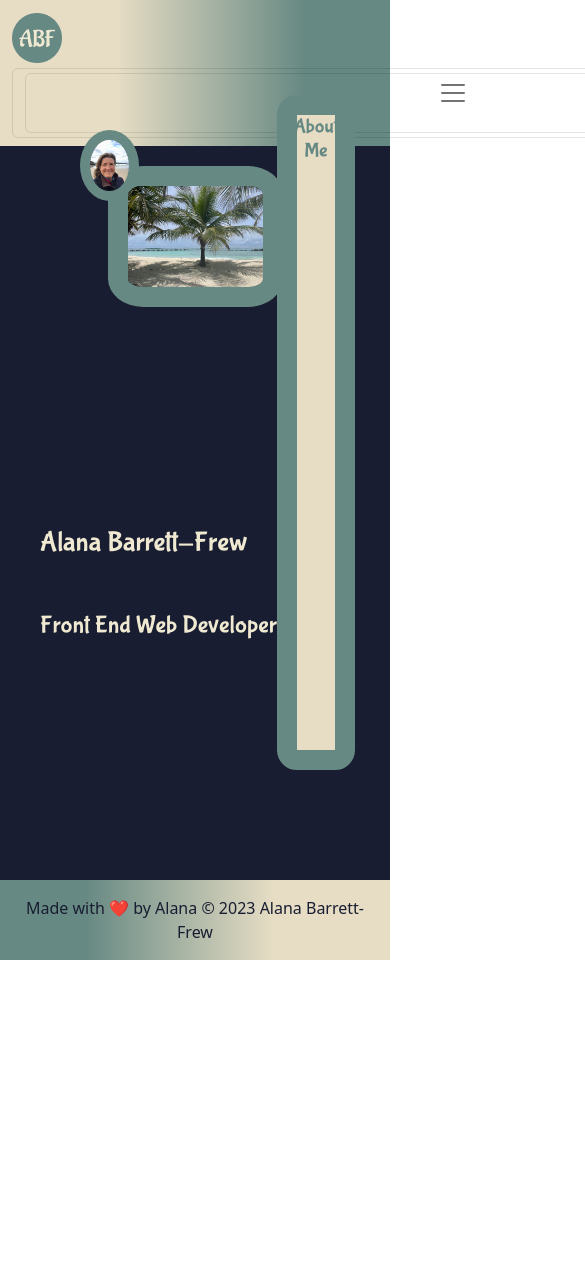
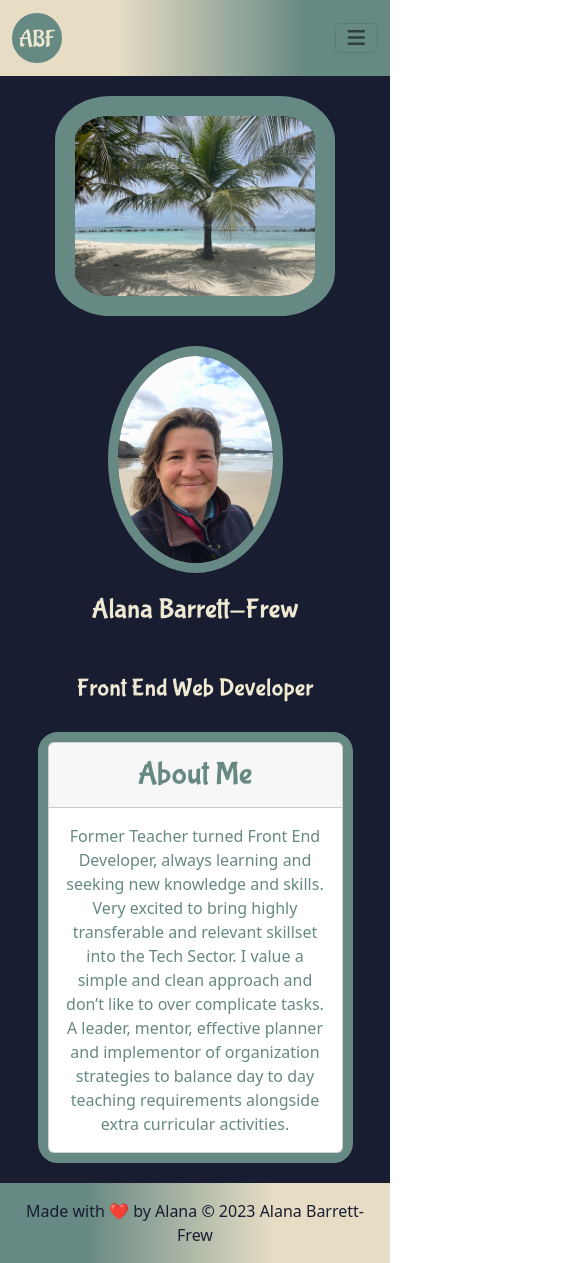
Before and after one commit to AlanaBF/Alana-Portfolio, a React (Vite) app: page /#/ in a window 390 px wide. Shown: the top 1263 px of the page, 585 px wide, since content can reach past the window. Before the commit the page ends 960 px from the top, so only its background shows below. Built offline with nearby package versions, Linux system fonts and the light colour scheme.

Commit message:
homepage mobile responsive

```diff
--- a/src/components/About/index.jsx
+++ b/src/components/About/index.jsx
@@ -1,11 +1,24 @@
 import React from "react";
+import Card from "react-bootstrap/Card";
 
 function About() {
   return (
-    <div>
-      <div className="aboutMe">
-        <h5>About Me</h5>
-      </div>
+    <div className="aboutMeCard">
+      <Card>
+        <Card.Header className="aboutMeHeader">About Me</Card.Header>
+        <Card.Body>
+          <Card.Text className="aboutMeText">
+            Former Teacher turned Front End Developer, always learning and
+            seeking new knowledge and skills. Very excited to bring highly
+            transferable and relevant skillset into the Tech Sector. I value a
+            simple and clean approach and don’t like to over complicate tasks. A
+            leader, mentor, effective planner and implementor of organization
+            strategies to balance day to day teaching requirements alongside
+            extra curricular activities.
+          </Card.Text>
+
+        </Card.Body>
+      </Card>
     </div>
   );
 }
--- a/src/components/Header/index.jsx
+++ b/src/components/Header/index.jsx
@@ -10,7 +10,7 @@ function Header() {
     <Navbar
       collapseOnSelect
       expand="lg"
-      className="navbar navigation navbar-expand-md bg-light justify-content-md-center justify-content-start"
+      className="navbar navigation navbar-expand-lg bg-light justify-content-md-center justify-content-start"
     >
       <Container>
         <LinkContainer to="/">
@@ -19,15 +19,8 @@ function Header() {
           </Navbar.Brand>
         </LinkContainer>
 
-        <Navbar.Toggle aria-controls="responsive-navbar-nav">
-          <button
-            className="navbar-toggler ml-1"
-            type="button"
-            data-toggle="collapse"
-            data-target="#collapsingNavbar2"
-          >
-            <span className="navbar-toggler-icon"></span>
-          </button>
+        <Navbar.Toggle aria-controls="basic-navbar-nav">
+        <i class="fa-solid fa-bars"></i>
         </Navbar.Toggle>
 
         <Navbar.Collapse className="navbar-collapse collapse justify-content-between align-items-center w-100">
@@ -56,13 +49,9 @@ function Header() {
               <a href="https://twitter.com/AlanaBF81">
                 <i className="fa navbarIcons fa-twitter"></i>
               </a>
-
-
               <a href="https://github.com/AlanaBF">
                 <i className="fa navbarIcons fa-github"></i>
               </a>{" "}
-
-
               <a href="https://www.linkedin.com/in/alanabarrettfrew/">
                 <i className="fa navbarIcons fa-linkedin"></i>
               </a>
--- a/src/index.css
+++ b/src/index.css
@@ -55,16 +55,20 @@ nav a:hover {
 .navIcons {
   display: flex;
   justify-content: space-around;
+  align-items: center;
+  text-decoration: none !important;
 }
 
 .navbarIcons {
   font-size: 2rem !important;
   color: #f0e9d2;
   padding: 10px;
+
 }
 
 .navigation {
   width: 100%;
+  height: 100%;
   font-family: "Open Sans", sans-serif;
   background: rgb(230, 221, 196);
   background: linear-gradient(
@@ -129,21 +133,243 @@ nav a:hover {
   font-size: 1.25em;
 }
 
-.aboutMe {
-  display: flex;
-  height: 80%;
-  width: 20%;
+.aboutMeCard {
   background-color: #e6ddc4;
   color: #678983;
+  text-align: center;
+  border: #678983 solid 10px !important;
+  border-radius: 20px;
+  width: 90%;
+}
+
+.aboutMePosition {
+  display: flex;
+  width: auto;
   position: absolute;
-  right: 35px;
-  top: 95px;
-  text-align: center;
-  justify-content: center;
-  font-size: 2em;
-  border: #678983 solid 20px;
-  border-radius: 20px;
+  top: 15%;
+  left: 77%;
+  flex-wrap: wrap;
 }
+
+.aboutMeHeader {
+  font-size: 3em;
+  font-family: "Bubblegum Sans", cursive;
+}
+
+.aboutMeText {
+  font-size: 1em;
+}
+
+@media screen and (max-width: 1200px) {
+  .aboutMePosition {
+    display: flex;
+    width: 100%;
+    justify-content: center;
+    position: relative;
+    left: 0%;
+    top: 75px;
+  }
+
+  .profilePic {
+    display: flex;
+    width: 20%;
+    border-radius: 50%;
+    border: solid #678983 10px;
+    margin-top: 30px;
+    position: absolute;
+    left: 80px;
+    top: 100px;
+  }
+
+  .image-home {
+    border: #678983 solid 20px;
+    border-radius: 20%;
+    display: flex;
+    margin-left: 40%;
+    width: 50%;
+  }
+
+  .home-title {
+    position: absolute;
+    top: 45%;
+    text-align: left;
+    margin-left: 5%;
+  }
+
+  .home-subtitle {
+    position: absolute;
+    top: 50%;
+    margin-left: 5%;
+    text-align: left;
+    font-size: 1.25em;
+  }
+}
+
+@media screen and (max-width: 900px) {
+  .aboutMePosition {
+    display: flex;
+    width: 100%;
+    justify-content: center;
+    position: relative;
+    left: 0%;
+    top: 70px;
+  }
+
+  .profilePic {
+    display: flex;
+    width: 25%;
+    border-radius: 50%;
+    border: solid #678983 10px;
+    margin-top: 30px;
+    position: absolute;
+    left: 60px;
+    top: 100px;
+  }
+
+  .aboutMeHeader {
+    font-size: 2em;
+    font-family: "Bubblegum Sans", cursive;
+  }
+
+  .image-home {
+    border: #678983 solid 20px;
+    border-radius: 20%;
+    display: flex;
+    margin-left: 40%;
+    margin-top: 5%;
+    width: 55%;
+  }
+
+  .home-title {
+    position: absolute;
+    top: 40%;
+    margin-left: 0;
+    text-align: left;
+  }
+
+  .home-subtitle {
+    position: absolute;
+    top: 45%;
+    margin-left: 0;
+    text-align: left;
+    font-size: 1.25em;
+  }
+}
+
+@media screen and (max-width: 650px) {
+  .page-background-home {
+    background-color: #181d31;
+    width: 100%;
+    background-position: center center;
+    border: #181d31 solid 20px;
+    height: 100%;
+    background-repeat: no-repeat;
+  }
+
+  .aboutMePosition {
+    display: flex;
+    width: 100%;
+    justify-content: center;
+    position: relative;
+    left: 0;
+    top: -150px;
+  }
+
+  .profilePic {
+    display: flex;
+    width: 30%;
+    border-radius: 50%;
+    border: solid #678983 10px;
+    position: relative;
+    top: 0;
+  }
+
+  .aboutMeHeader {
+    font-size: 2em;
+    font-family: "Bubblegum Sans", cursive;
+  }
+
+  .image-home {
+    border: #678983 solid 20px;
+    border-radius: 20%;
+    display: flex;
+    margin-left: 10%;
+    margin-top: 0%;
+    width: 80%;
+  }
+
+  .home-title {
+    position: relative;
+    top: -120px;
+    text-align: right;
+  }
+
+  .home-subtitle {
+    position: relative;
+    top: -180px;
+    text-align: right;
+    font-size: 1.25em;
+  }
+}
+
+@media screen and (max-width: 520px) {
+  .page-background-home {
+    background-color: #181d31;
+    width: 100%;
+    background-position: center center;
+    border: #181d31 solid 20px;
+    height: 100%;
+    background-repeat: no-repeat;
+  }
+
+  .aboutMePosition {
+    display: flex;
+    width: 100%;
+    justify-content: center;
+    position: relative;
+    left: 0;
+    top: 0;
+  }
+
+  .profilePic {
+    display: flex;
+
+    width: 50%;
+    border-radius: 50%;
+    border: solid #678983 10px;
+    position: relative;
+    top: 0;
+    left: 25%;
+    right: 25%;
+  }
+
+  .aboutMeHeader {
+    font-size: 2em;
+    font-family: "Bubblegum Sans", cursive;
+  }
+
+  .image-home {
+    border: #678983 solid 20px;
+    border-radius: 20%;
+    display: flex;
+    margin: auto;
+    width: 80%;
+  }
+
+  .home-title {
+    position: relative;
+    top: 0;
+    text-align: center;
+  }
+
+  .home-subtitle {
+    position: relative;
+    top: 0;
+    text-align: center;
+    font-size: 1.25em;
+  }
+}
+
 /* Contact Page  and Component */
 
 .formlabel {
@@ -269,7 +495,7 @@ span {
 }
 
 .gallery-card {
-  width: 45%;
+  width: 550px;
   background: #f0e9d2;
   border: 1rem solid #678983 !important;
   margin: 1%;
@@ -307,9 +533,9 @@ span {
 }
 
 .galleryCard {
-  display: flex;
-  flex-wrap: wrap;
-  justify-content: space-around;
+  display: flex !important;
+  flex-wrap: wrap !important;
+  justify-content: space-around !important;
 }
 
 /* Blog Page */
@@ -437,7 +663,6 @@ span {
   width: 200%;
 }
 
-
 @media screen and (max-width: 767px) {
   .notfound-page-content {
     flex-direction: column;
@@ -458,3 +683,19 @@ span {
     width: 100%;
   }
 }
+
+/* Freelance Page */
+
+.pageUnderConstruction {
+  display: flex;
+  text-align: center;
+  justify-content: center;
+  align-items: center;
+  margin: auto;
+  color: #678983;
+  background-color: #e6ddc4;
+  padding: 50px;
+  margin: 50px 400px 100px 400px;
+  border-radius: 50px;
+  border: #678983 solid 20px;
+}
--- a/src/pages/Blog/index.jsx
+++ b/src/pages/Blog/index.jsx
@@ -17,6 +17,9 @@ function Blog() {
           Web Developer
         </p>
       </div>
+      <div>
+        <h2 className="pageUnderConstruction">Page under construction</h2>
+      </div>
 
       <BlogPost />
     </div>
--- a/src/pages/Freelance/index.jsx
+++ b/src/pages/Freelance/index.jsx
@@ -4,6 +4,7 @@ function Freelance() {
   return (
     <div className="page-background">
       <h1>Freelance Work</h1>
+      <h2 className="pageUnderConstruction">* Page under construction *</h2>
     </div>
   );
 }
--- a/src/pages/Home/index.jsx
+++ b/src/pages/Home/index.jsx
@@ -4,7 +4,7 @@ import palmtree from "../../assets/palm-tree.jpeg";
 import About from "../../components/About";
 function Home() {
   return (
-    <div className="page-background-home">
+    <div className="page-background-home" >
       <img className="image-home" src={palmtree} alt=""></img>
       <div>
         <div>
@@ -16,9 +16,9 @@ function Home() {
         <div className="home-subtitle">
           <h2>Front End Web Developer</h2>
         </div>
-        <div>
+        <div className="aboutMePosition">
           <About />
-        </div>
+      </div>
       </div>
     </div>
   );
```
